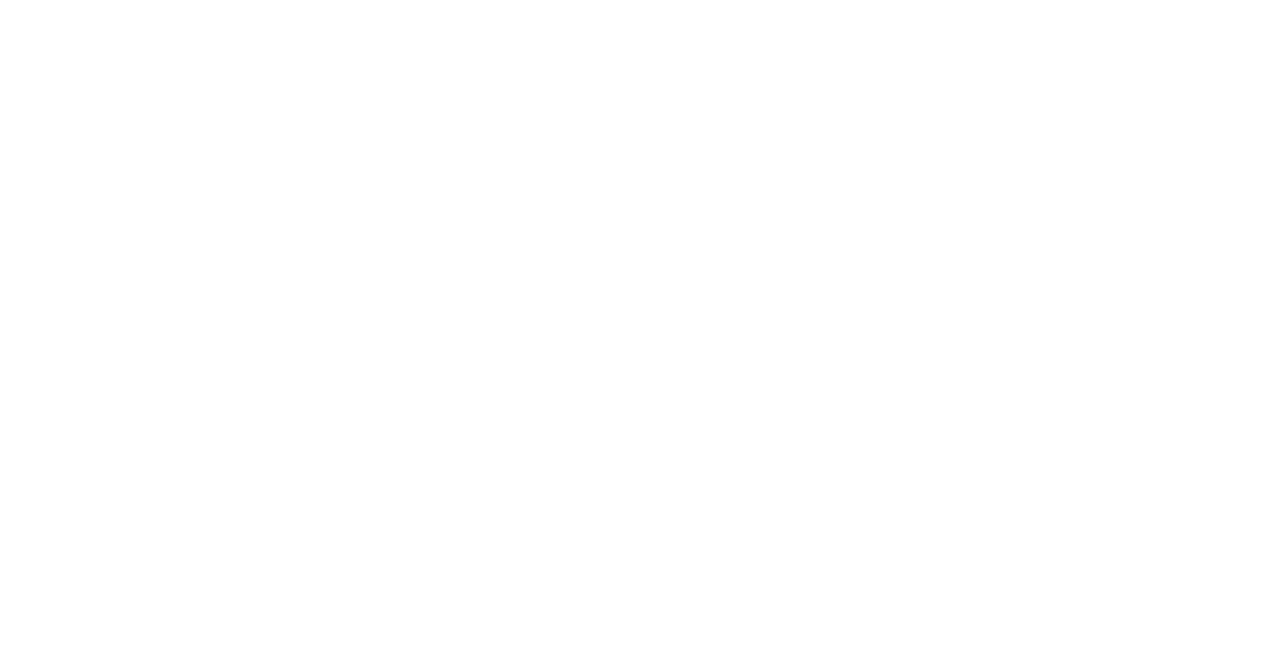
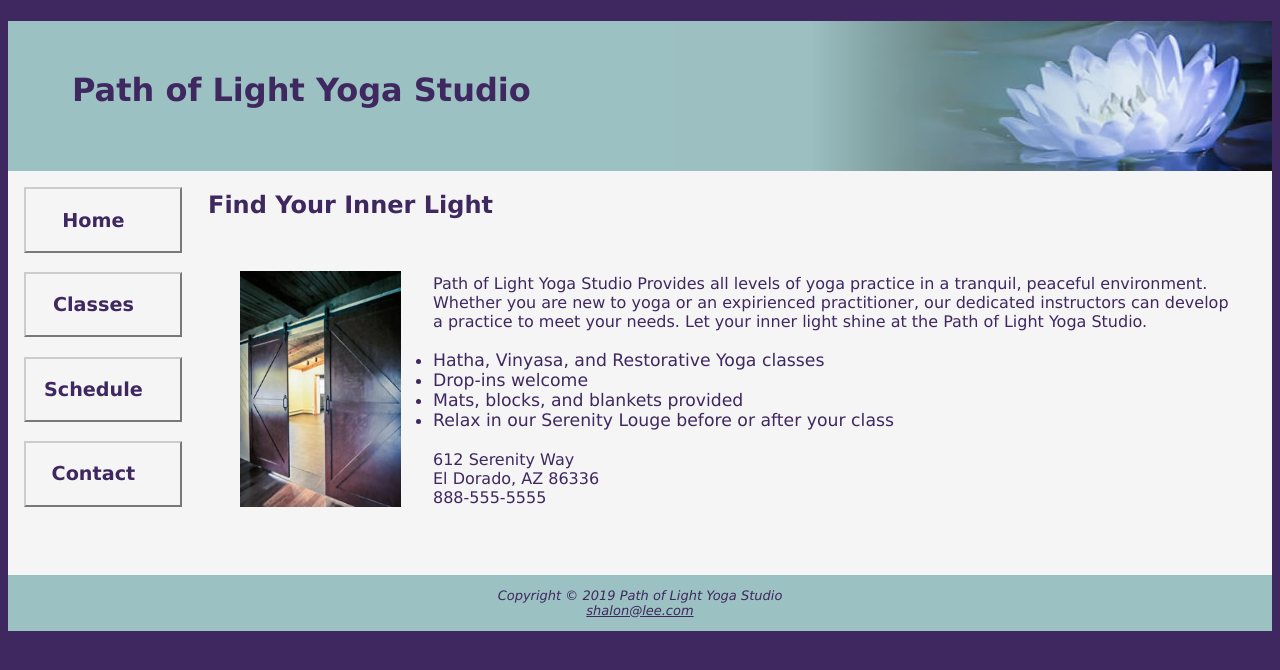
Before and after one commit to shalonlee/IT1150-ShalonLee-Fall2019, a plain HTML site: page Lab 7/Path Of Light Yoga/index.html in a window 1280 px wide. Drawn offline with Linux system fonts and the light colour scheme.

Commit message:
yoga image commit

```diff
--- a/Lab 7/HandsOnExercise/Exercise 5/style.css
+++ b/Lab 7/HandsOnExercise/Exercise 5/style.css
@@ -39,12 +39,20 @@
 
 nav {
     float: left;
-    margin-left: 0px;
+    margin-left: 0;
     width: 200px;
-    height: 620px;
     padding: 20px;
+    padding-bottom: 20px;
+}
+nav a{
+    text-decoration: none;
+    display: block;
+    text-align: center;
+    font-weight: bold;
+    border-style: outset;
+    border-width: 2px;
     background: #ff3b3b;
-    padding-bottom: 20px;
+    border-color: #fffa8c;
 }
 
 h1 {
@@ -64,9 +72,15 @@ footer {
     bottom: 0;
     width: 100%;
     background-color: red;
-    color: white;
+    color:  #ffffff;
     text-align: center;
 }
 p {
     column-count: 2;
 }
+#wrapper {
+  background-color: #F5F5F5;
+  color: #000000;
+  margin-right: auto;
+  margin-left: auto;
+}
--- /dev/null
+++ b/Lab 7/Path Of Light Yoga/classes.html
@@ -0,0 +1,49 @@
+<!DOCTYPE html>
+<html>
+<head>
+    <title>Path of Light Yoga Studio :: Classes</title>
+    <meta charset="utf-8">
+    <link rel="stylesheet" href="yoga.css">
+</head>
+
+<body>
+    <div id="wrapper">
+    <header>
+    <h1>Path of Light Yoga Studio</h1>
+    </header>
+<nav>
+        <a href="index.html">Home</a>
+        <a href="classes.html">Classes</a>
+        <a href="schedule.html">Schedule</a>
+        <a href="contact.html">Contact</a>
+</nav>
+
+<main>
+ <h2>Yoga Classes</h2>
+<img src="images/yogamat.jpg" alt="Yoga Mat" width="900px" height="300px"><br>
+<dl>
+    <dt><strong>Gentle Hatha Yoga</strong></dt>
+        <dd>Intended for beginners and anyone wishing a grounded foundation
+        in the practice of yoga, this 60 minute class of poses and slow
+        movement focuses on asana (proper alignment and posture), pranayama
+        (breath work), and guided meditation to foster your mind and body connection.
+    </dd>
+    <dt><strong>Vinyasa Yoga</strong></dt>
+        <dd>Although designed for intermediate to advanced students, beginners are welcome
+        to sample this 60 minute class that focuses on breath-sychronizaed movement -- you will
+        inhale and exhale as you flow energetically through yoga poses.</dd>
+<dt><strong>Restorative Yoga</strong></strong></dt>
+        <dd>This 90 minute class features very slow movement and long poses that are supported
+        by a chair or wall. This calming, restorative experience is suitable for students of
+        any level of experience. This practice can be a perfect way to help rehabilitate an injury.</dd>
+</dl>
+<br>
+
+</main>
+
+<footer>
+    Copyright &copy; 2019 Path of Light Yoga Studio<br>
+   <a href="mailto:shalon@lee.com">shalon@lee.com</a>
+</footer>
+</body>
+</html>
--- a/Lab 7/Path Of Light Yoga/index.html
+++ b/Lab 7/Path Of Light Yoga/index.html
@@ -0,0 +1,52 @@
+<!DOCTYPE html>
+<html>
+<head>
+    <title>Path of Light Yoga Studio</title>
+    <meta charset="utf-8">
+    <link rel="stylesheet" href="yoga.css">
+</head>
+
+<body>
+    <div id="wrapper">
+       <header>
+       <h1>Path of Light Yoga Studio</h1>
+       </header>
+      <nav>
+        <a href="index.html">Home</a>
+        <a href="classes.html">Classes</a>
+        <a href="schedule.html">Schedule</a>
+        <a href="contact.html">Contact</a>
+</nav>
+
+<main>
+<h2>Find Your Inner Light</h2>
+<div class="floatleft"><img src="images/yogadoor.jpg" alt="Wood Double Door" width="225px" height="300px"></div><br>
+<p><span class="path">Path of Light Yoga Studio</span> Provides all levels of yoga practice in a tranquil, peaceful environment.
+Whether you are new to yoga or an expirienced practitioner, our dedicated instructors can develop a practice to meet your needs.
+Let your inner light shine at the Path of Light Yoga Studio.</p>
+
+<ul style="list-style-type: disc;">
+    <li>Hatha, Vinyasa, and Restorative Yoga classes</li>
+    <li>Drop-ins welcome</li>
+    <li>Mats, blocks, and blankets provided</li>
+    <li>Relax in our Serenity Louge before or after your class</li>
+</ul>
+
+<div class="clear">
+    612 Serenity Way<br>
+    El Dorado, AZ 86336<br>
+    888-555-5555<br>
+   <br style="line-height:90px">
+</div>
+</main>
+<br>
+
+<div id="footer">
+<footer>
+    Copyright &copy; 2019 Path of Light Yoga Studio<br>
+   <a href="mailto:shalon@lee.com">shalon@lee.com</a>
+</footer>
+</div>
+</div>
+</body>
+</html>
--- /dev/null
+++ b/Lab 7/Path Of Light Yoga/yoga.css
@@ -0,0 +1,88 @@
+/* element, #id, .class */
+* {
+    box-sizing: border-box;
+}
+body {
+    background-color: #3F2860;
+    text-decoration: none;
+    color: #3F2860;
+    font-family: Verdana, Arial,sans-serif;
+}
+nav {
+    float: left;
+    width: 190px;
+    font-weight: bold;
+    text-align: center;
+    padding: 1em;
+}
+header {
+    background-color: #9BC1C2;
+    background-image: url(images/lilyheader.jpg);
+    background-position: right;
+    background-repeat: no-repeat;
+    height: 150px;
+}
+#wrapper {
+    background-color: #F5F5F5;
+    color: #3F2860;
+    margin-right: auto;
+    margin-left: auto;
+    max-width: 1280px;
+    min-width: 420px,
+}
+main {
+    padding: 0 30px 30px 30px;
+    display: block;
+    margin-left: 170px;
+}
+h1 {
+    padding-top: 50px;
+    padding-left: 2em;
+   }
+nav a{
+    text-decoration: none;
+    display: block;
+    text-align: center;
+    font-weight: bold;
+    border-style: outset;
+    border-width: 2px;
+    border-color: #CCCCCC;
+    padding: 1em;
+    margin-bottom: 1em;
+}
+footer {
+    background-color: #9bc1c2;
+    font-size: small;
+    font-style:italic;
+    text-align: center;
+    padding: 1em;
+}
+li {
+    font-size: 90%;
+}
+img {
+    padding: 2em;
+}
+a {
+    color: #3F2860;
+}
+ nav a, ul {
+text-decoration: none;
+padding-left: 0;
+font-size: 1.2em;
+ }
+ a:link {
+     color: #3F2860;
+ }
+ a:visited {
+     color: #497777;
+ }
+a:hover {
+    color: #A26100;
+    border-style: inset;
+    border-width: 3px;
+    border-color: #333333;
+}
+.floatleft {
+    float: left;
+}
```
Also changed, not shown: Lab 7/HandsOnExercise/Exercise 5/index.html (+1 -3 lines), Lab 7/Path Of Light Yoga/contact.html (added, +20 -0 lines), Lab 7/Path Of Light Yoga/schedule.html (added, +48 -0 lines), Lab 7/Path Of Light Yoga/images/lilyheader.jpg (added), Lab 7/Path Of Light Yoga/images/yogadoor.jpg (added), Lab 7/Path Of Light Yoga/images/yogalounge.jpg (added), Lab 7/Path Of Light Yoga/images/yogamat.jpg (added), Lab 7/Path Of Light Yoga/style.css (deleted).
